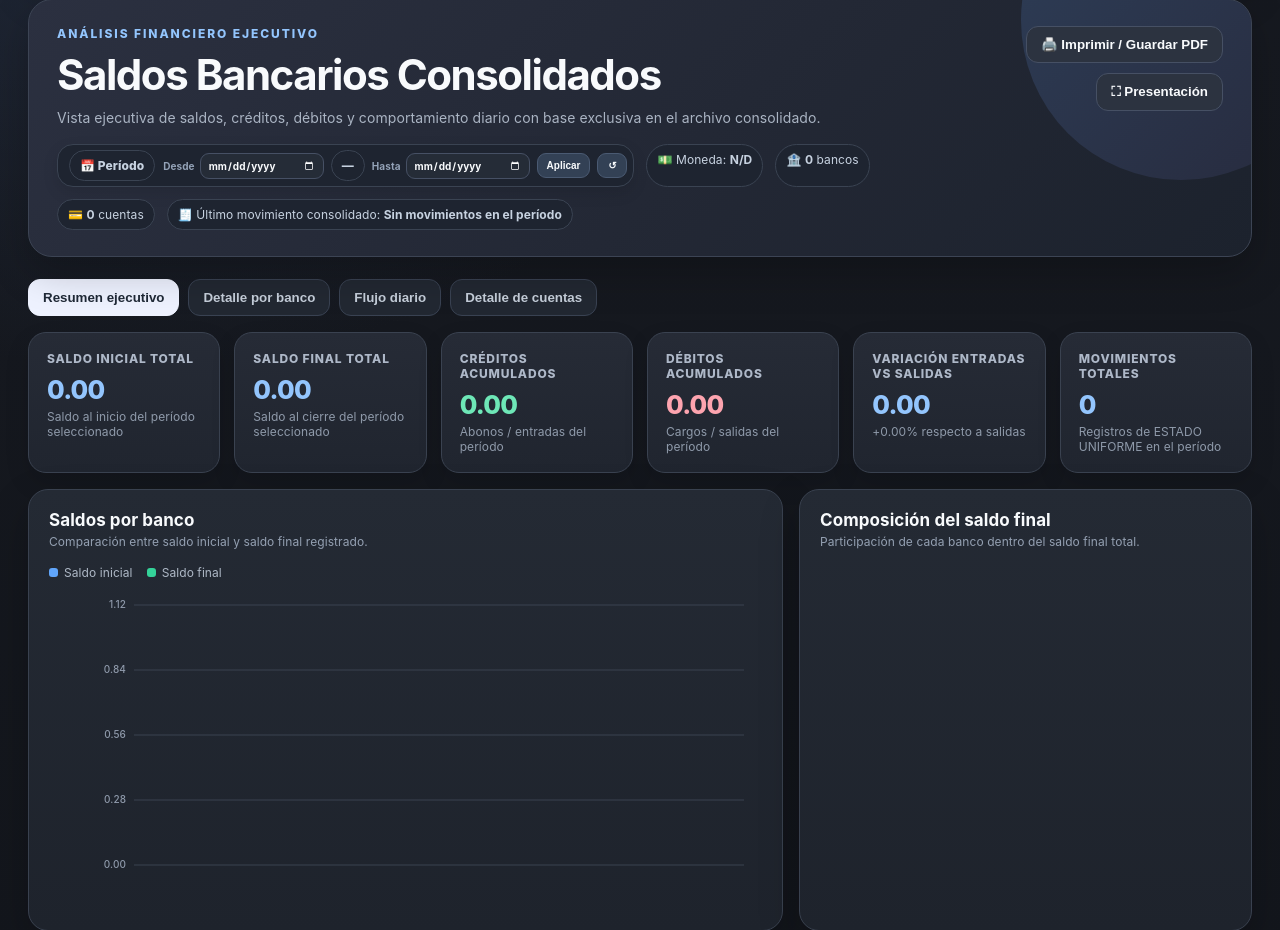
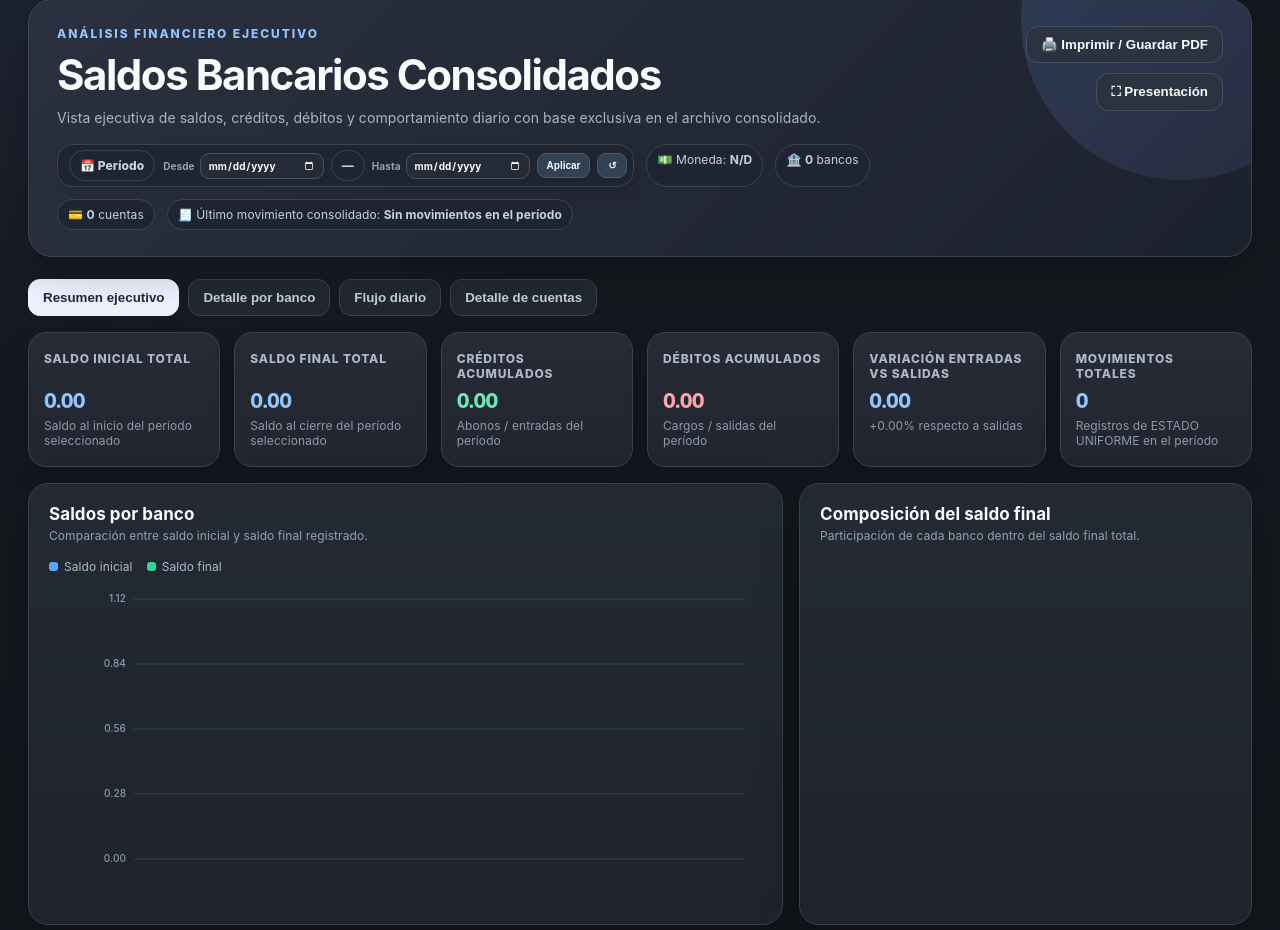
Before and after one commit to jgonzalez-2024374/excel-parser, a Flask app: page /dashboard in a window 1280 px wide. Shown: the part 284-1214 px from the top of the page. Run offline with Flask 3, Linux system fonts and the light colour scheme.

Commit message:
fix: html structure

```diff
--- a/templates/dashboard/index.html
+++ b/templates/dashboard/index.html
@@ -38,9 +38,17 @@
   .tab.active{background:#EEF2FF;color:#1F2937;border-color:#EEF2FF}
   .section{display:none}.section.active{display:block}
   .kpis{display:grid;grid-template-columns:repeat(6,minmax(160px,1fr));gap:14px}
-  .kpi{background:linear-gradient(180deg,#262B36,#20252F);border:1px solid #3A4250;border-radius:18px;padding:18px;box-shadow:0 10px 24px rgba(0,0,0,.12)}
-  .kpi .label{font-size:12px;color:#AEB8C8;text-transform:uppercase;letter-spacing:.07em;font-weight:800}
-  .kpi .value{font-size:clamp(20px,2vw,29px);font-weight:850;margin:8px 0 4px;letter-spacing:-.03em}
+  .kpi{background:linear-gradient(180deg,#262B36,#20252F);border:1px solid #3A4250;border-radius:18px;padding:18px 15px;box-shadow:0 10px 24px rgba(0,0,0,.12)}
+  .kpi .label{font-size:12px;color:#AEB8C8;text-transform:uppercase;letter-spacing:.07em;font-weight:800;min-height:30px;display:flex;align-items:flex-start}
+  .kpi .value{
+  font-size:clamp(17px,1.55vw,24px);
+  font-weight:850;
+  margin:10px 0 5px;
+  letter-spacing:-.035em;
+  line-height:1.08;
+  white-space:nowrap;
+  font-variant-numeric:tabular-nums;
+}
   .kpi .hint{font-size:12px;color:#8F9AAA}
   .positive{color:#6EE7B7!important}.negative{color:#FDA4AF!important}.neutral{color:#93C5FD!important}
   .grid2{display:grid;grid-template-columns:1.25fr .75fr;gap:16px;margin-top:16px}
```
